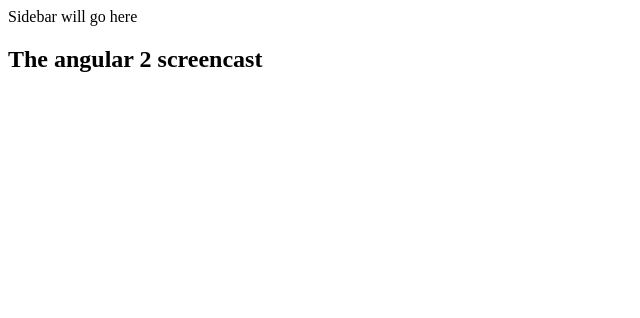
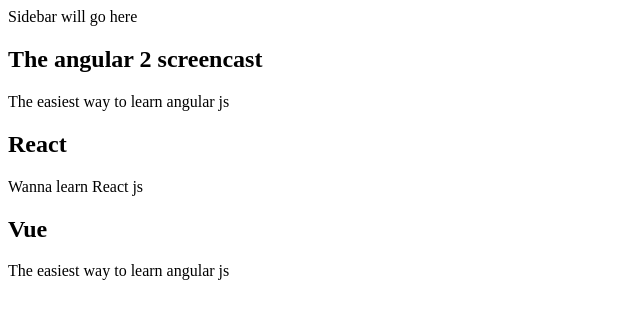
Before and after one commit to hariprasadkool/reddit-clone, an Angular app in the folder reddit-clone/: page / in a window 1280 px wide. Shown: the top 318 px of the page, without its empty margins (0-640 px from the left). Built offline with nearby package versions, Linux system fonts and the light colour scheme.

Commit message:
added the for loop in the statements

```diff
--- a/reddit-clone/src/app/app.component.ts
+++ b/reddit-clone/src/app/app.component.ts
@@ -17,6 +17,7 @@
   selector: 'app-article',
   template: `<div>
     <h2>{{ article.title }}</h2>
+    <p>{{ article.description }}</p>
   </div>`
 })
 export class ArticleComponent{
@@ -29,18 +30,25 @@
     <div id="container">
       <app-sidebar></app-sidebar>
       <div id="content">
-        <app-article [article]="article"></app-article>
+        <app-article *ngFor="let article of articles" [article]="article"></app-article>
       </div>
     </div>
   `
 })
 export class AppComponent {
-  article: Object;  //Instance of a class AppComponent  or Instance variable for class AppComponent
+  articles: Object[];  // Instance of a class AppComponent  or Instance variable for class AppComponent
 
-  constructor(){
-    this.article = {
+  constructor() {
+    this.articles = [{
       title: 'The angular 2  screencast',
       description: 'The easiest way to learn angular js'
-    };
+    }, {
+      title: 'React',
+      description: 'Wanna learn React js'
+    }, {
+      title: 'Vue',
+      description: 'The easiest way to learn angular js'
+    }
+  ];
   }
 }
```
